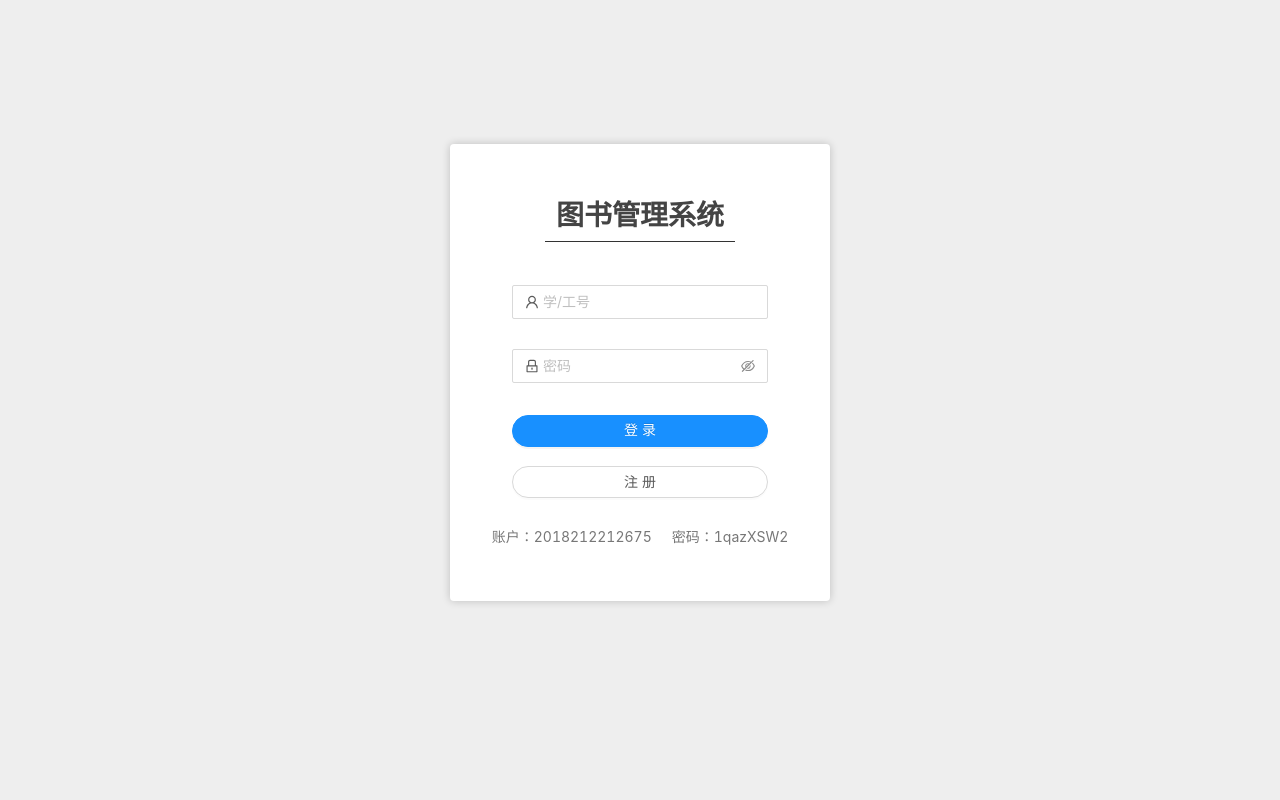
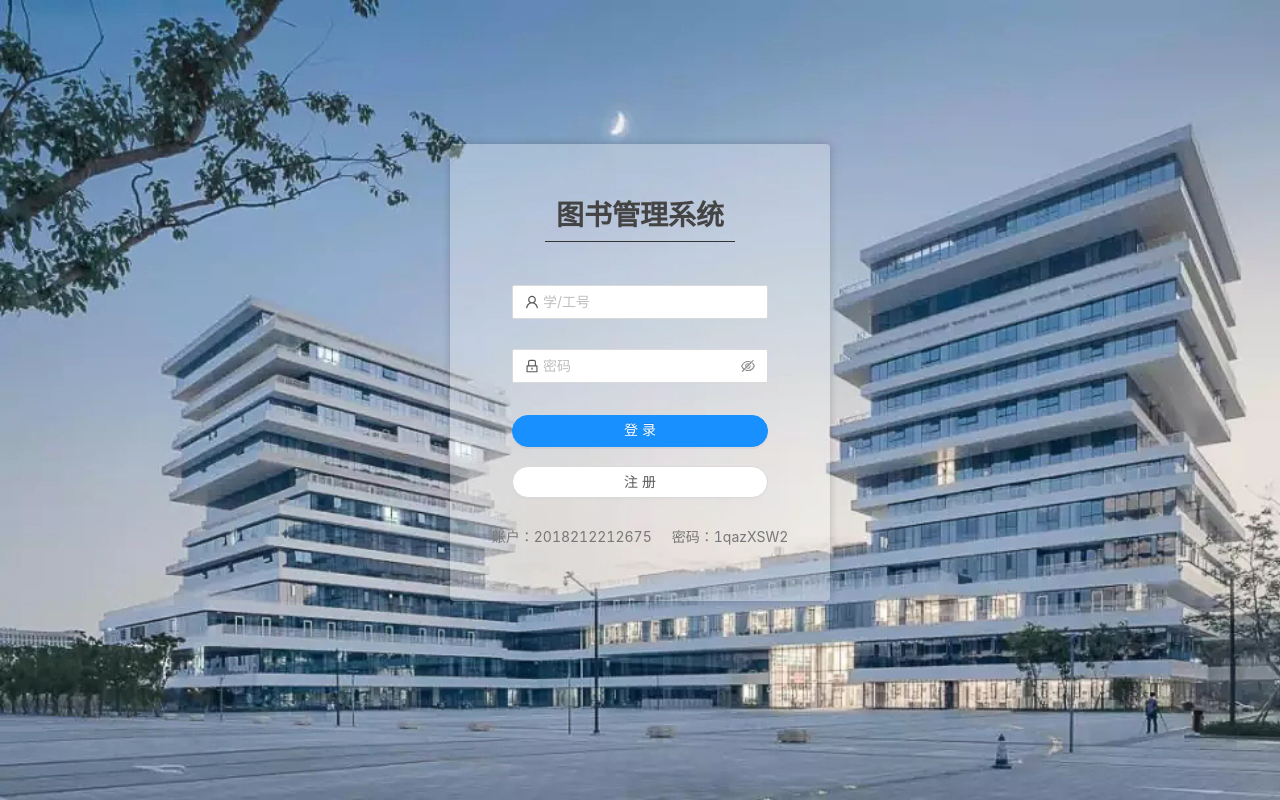
Before and after one commit to flashhu/library-client, a React (Create React App) app in the folder site/: page /#/login in a window 1280 px wide. Built offline with nearby package versions, Linux system fonts and the light colour scheme.

Commit message:
refactor:修改注册登录部分样式;替换后端地址

```diff
--- a/site/src/constant/urls.js
+++ b/site/src/constant/urls.js
@@ -1,4 +1,5 @@
-export const API_SERVER = 'http://localhost:8080/v1'
+// export const API_SERVER = 'http://localhost:8080/v1'
+export const API_SERVER = 'http://www.flashhu.site:8070/v1'
 
 // token
 export const API_USER_LOGIN = '/token';
--- a/site/src/page/login/index.less
+++ b/site/src/page/login/index.less
@@ -1,13 +1,15 @@
 .login {
     width: 100%;
     height: 100vh;
-    background-color: #eee;
+    background-image: url('../../assets/img/library.jpg');
+    background-size: cover;
+
 
     .login-box {
         position: relative;
         top: 18%;
         margin: auto;
-        background-color: #fff;
+        background-color: rgba(255, 255, 255, .3);
         border-radius: 4px;
         width: 380px;
         padding: 50px 30px 40px;
--- a/site/src/page/register/index.js
+++ b/site/src/page/register/index.js
@@ -44,7 +44,7 @@ function Register() {
     useEffect(()=>{
         const getData = async () => {
             const data = await get(API_GET_COLLEGE_LIST);
-            setCollegeList(data.collegeList)
+            data && setCollegeList(data.collegeList)
         }
         if(identityId !== 1) getData()
     }, [identityId])
@@ -56,7 +56,7 @@ function Register() {
                 year: parseInt(account.current.state.value.substr(0, 4))
             }
             const data = await get(API_GET_CLASS_LIST, params);
-            setClassList(data.classList)
+            data && setClassList(data.classList)
         }
         if (account.current.state.value) {
             getData()
--- a/site/src/page/register/index.less
+++ b/site/src/page/register/index.less
@@ -2,12 +2,14 @@
     width: 100%;
     height: 100vh;
     background-color: #eee;
+    background-image: url('../../assets/img/library.jpg');
+    background-size: cover;
 
     .register-box {
         position: relative;
         top: 5%;
         margin: auto;
-        background-color: #fff;
+        background-color: rgba(255, 255, 255, .3);
         border-radius: 4px;
         width: 395px;
         padding: 30px 30px 20px;
```
Also changed, not shown: 2 other files (tests, documents, lock files or other folders).
